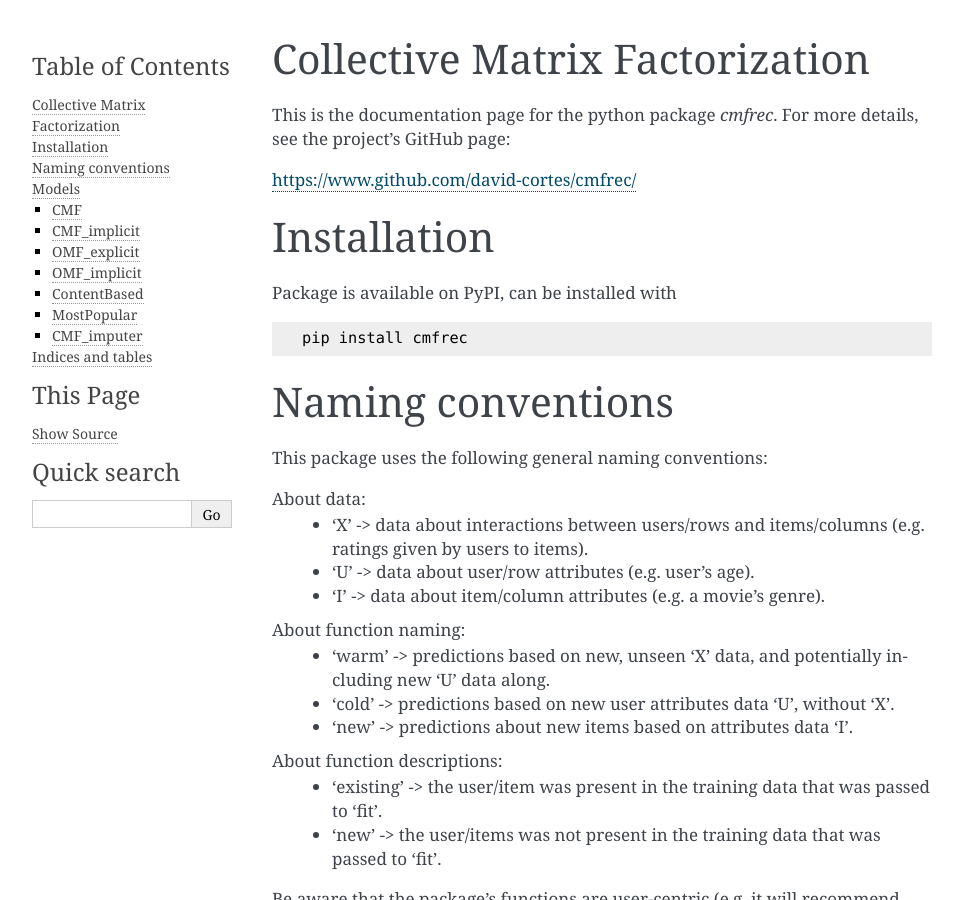
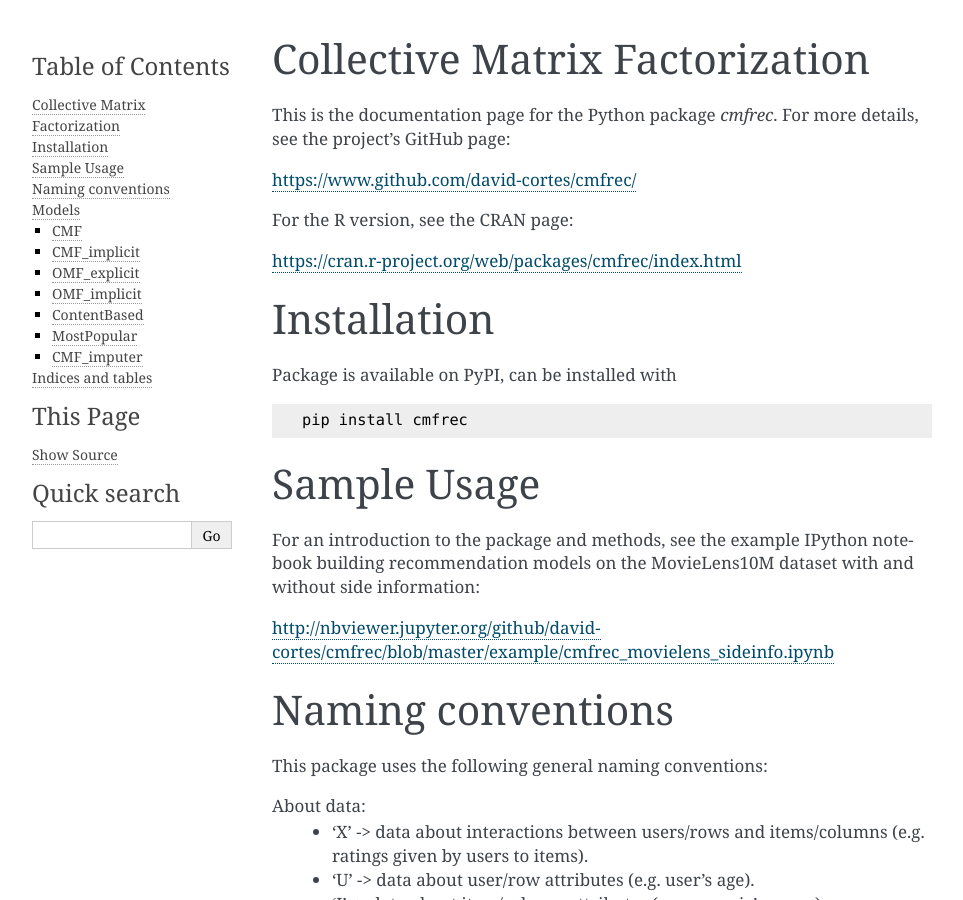
Before and after one commit to david-cortes/cmfrec, a Sphinx documentation site: the page built from docs/index.rst, in a window 1280 px wide and 900 px high. Shown: the whole window, without its empty margins (148-1111 px from the left). Built offline with Sphinx 7.4.7, drawn with Linux system fonts in a browser that asks for light colours; pages that are not in the unit, such as notebooks, are missing from menus.

Commit message:
improve docs

```diff
--- a/docs/index.rst
+++ b/docs/index.rst
@@ -6,10 +6,13 @@
 Collective Matrix Factorization
 ===============================
 
-This is the documentation page for the python package *cmfrec*. For
-more details, see the project's GitHub page:
+This is the documentation page for the Python package *cmfrec*. For more details, see the project's GitHub page:
 
 `<https://www.github.com/david-cortes/cmfrec/>`_
+
+For the R version, see the CRAN page:
+
+`<https://cran.r-project.org/web/packages/cmfrec/index.html>`_
 
 Installation
 =================================
@@ -17,6 +20,14 @@
 ::
 
     pip install cmfrec
+
+
+Sample Usage
+============
+
+For an introduction to the package and methods, see the example IPython notebook building recommendation models on the MovieLens10M dataset with and without side information:
+
+`<http://nbviewer.jupyter.org/github/david-cortes/cmfrec/blob/master/example/cmfrec_movielens_sideinfo.ipynb>`_
 
 Naming conventions
 ==================
```
Also changed, not shown: 1 other file.
